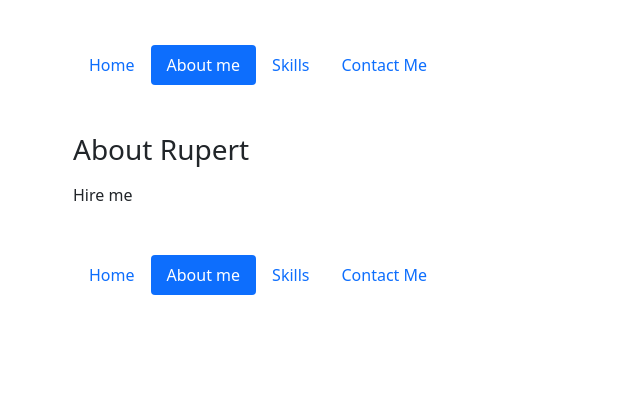
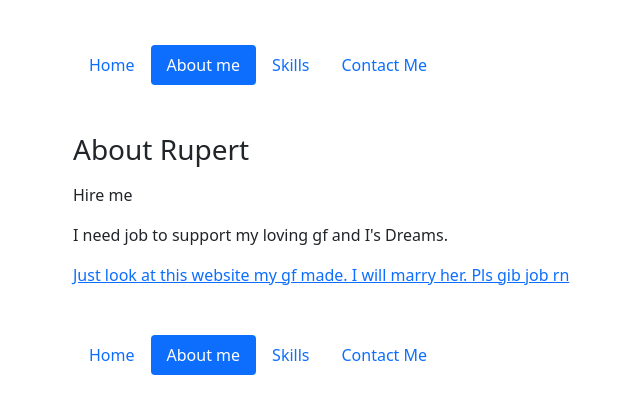
Before and after one commit to rsn93323/rsn93323.github.io, a plain HTML site: page about.html in a window 1280 px wide. Shown: the part 175-588 px from the top of the page, without its empty margins (9-649 px from the left). Drawn offline with nearby package versions, Linux system fonts and the light colour scheme.

Commit message:
added important stuff in the about page

```diff
--- a/about.html
+++ b/about.html
@@ -58,6 +58,8 @@
     <div class="container">
         <h3 class ="mt-5 my-3">About Rupert</h3>
         <p>Hire me</p>
+        <p>I need job to support my loving gf and I's Dreams.</p>
+        <a href="https://how-much-i-love-upert.webflow.io/">Just look at this website my gf made. I will marry her. Pls gib job rn</a>
     </div>
 
 
```
